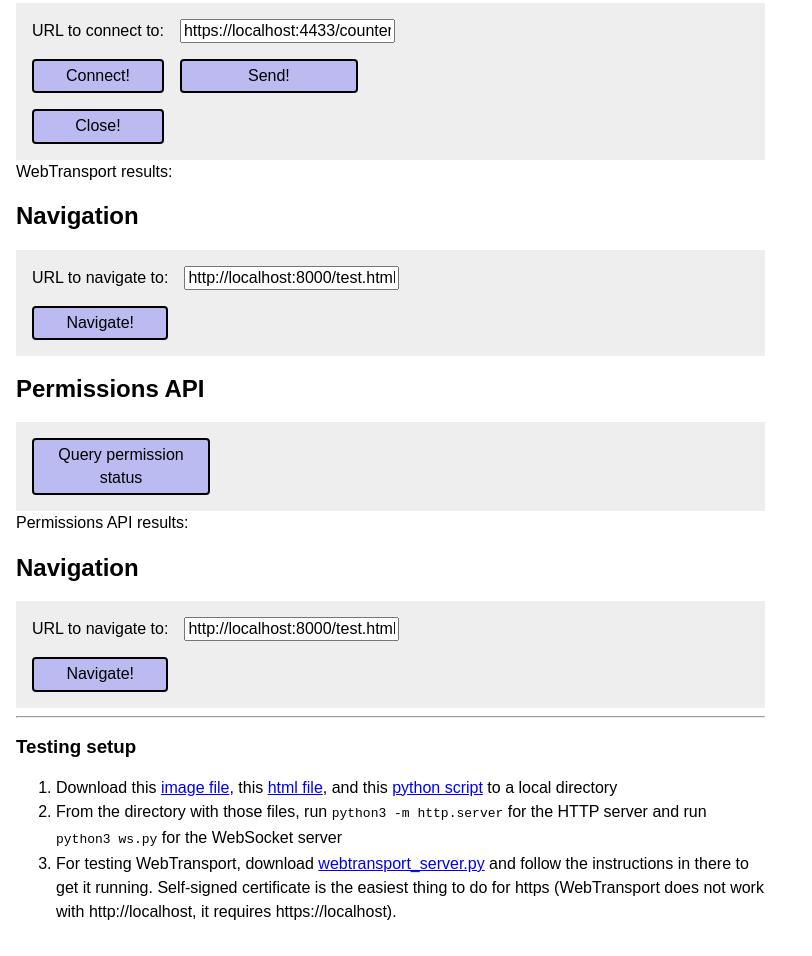
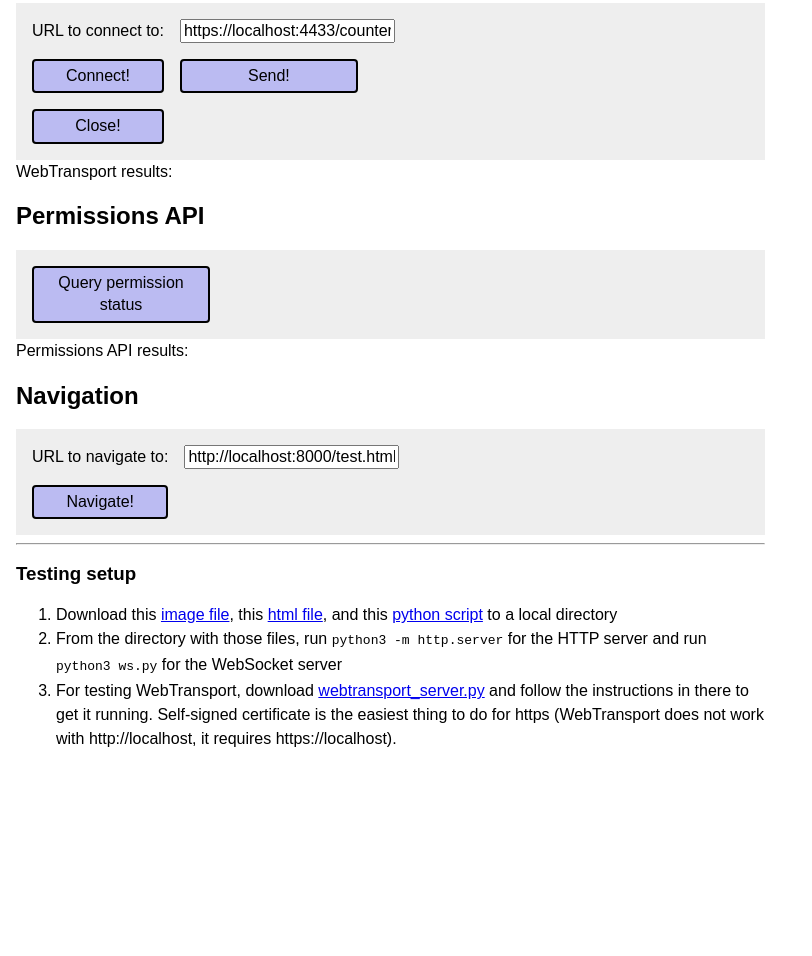
Before and after one commit to christhompson/lna-testing, a plain HTML site: page index.html in a window 1280 px wide. Shown: the part 1449-2405 px from the top of the page, without its empty margins (0-812 px from the left). After the commit the page ends 2232 px from the top, so only its background shows below. Drawn offline with Linux system fonts and the light colour scheme.

Commit message:
Remove duplicate navigation form

```diff
--- a/index.html
+++ b/index.html
@@ -119,14 +119,6 @@
             <ul id="webtransport-results-list"></ul>
         </div>
 
-        <!-- Main frame navigation testing -->
-        <h2>Navigation</h2>
-        <form id="mainframe-form">
-            <label for="mainframe-input-box">URL to navigate to:</label>
-            <input type="url" id="mainframe-input-box" name="mainframe-url" value="http://localhost:8000/test.html" />
-            <button>Navigate!</button>
-        </form>
-
         <!-- Permissions API testing -->
         <h2>Permissions API</h2>
         <form id="permissions-api-form">
```
